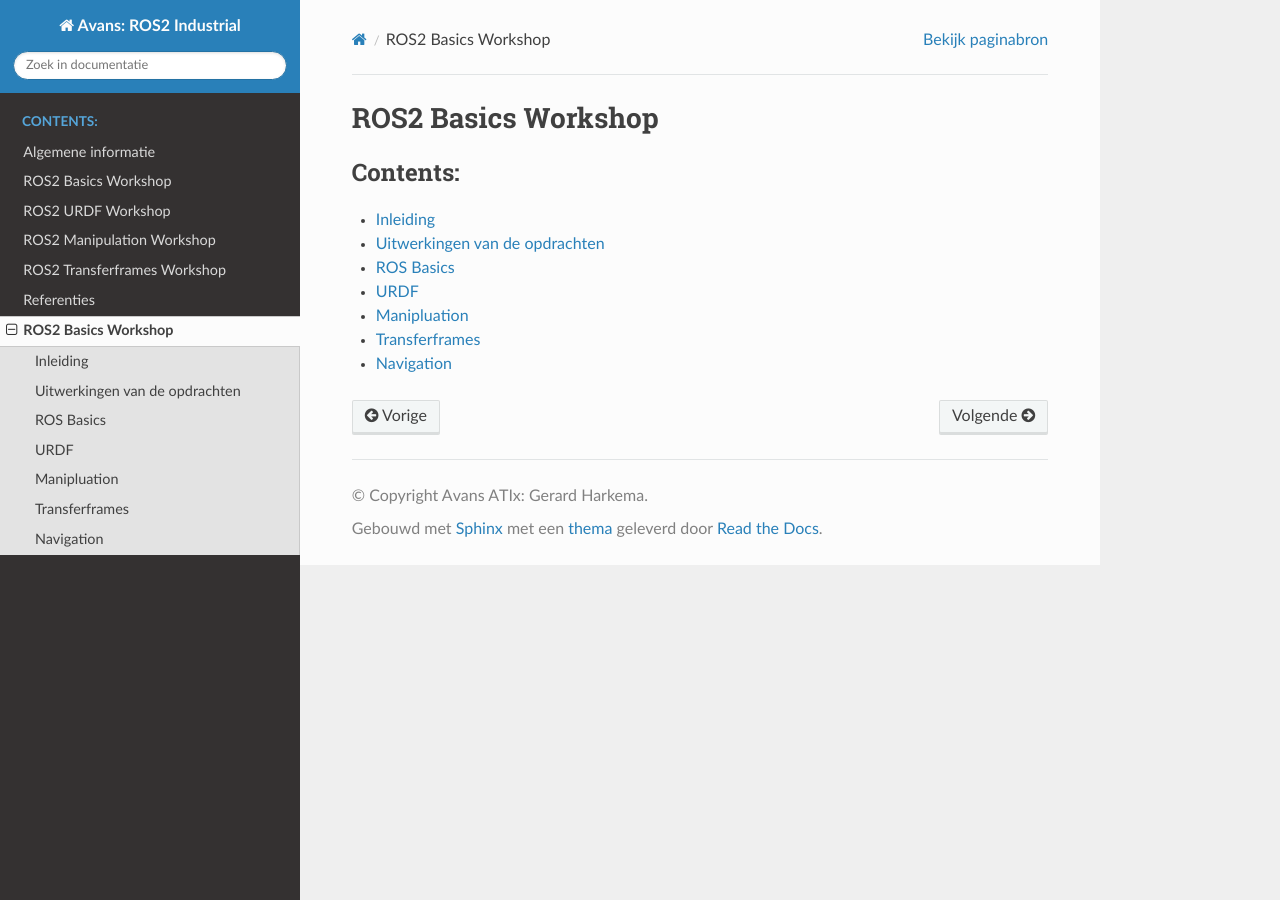
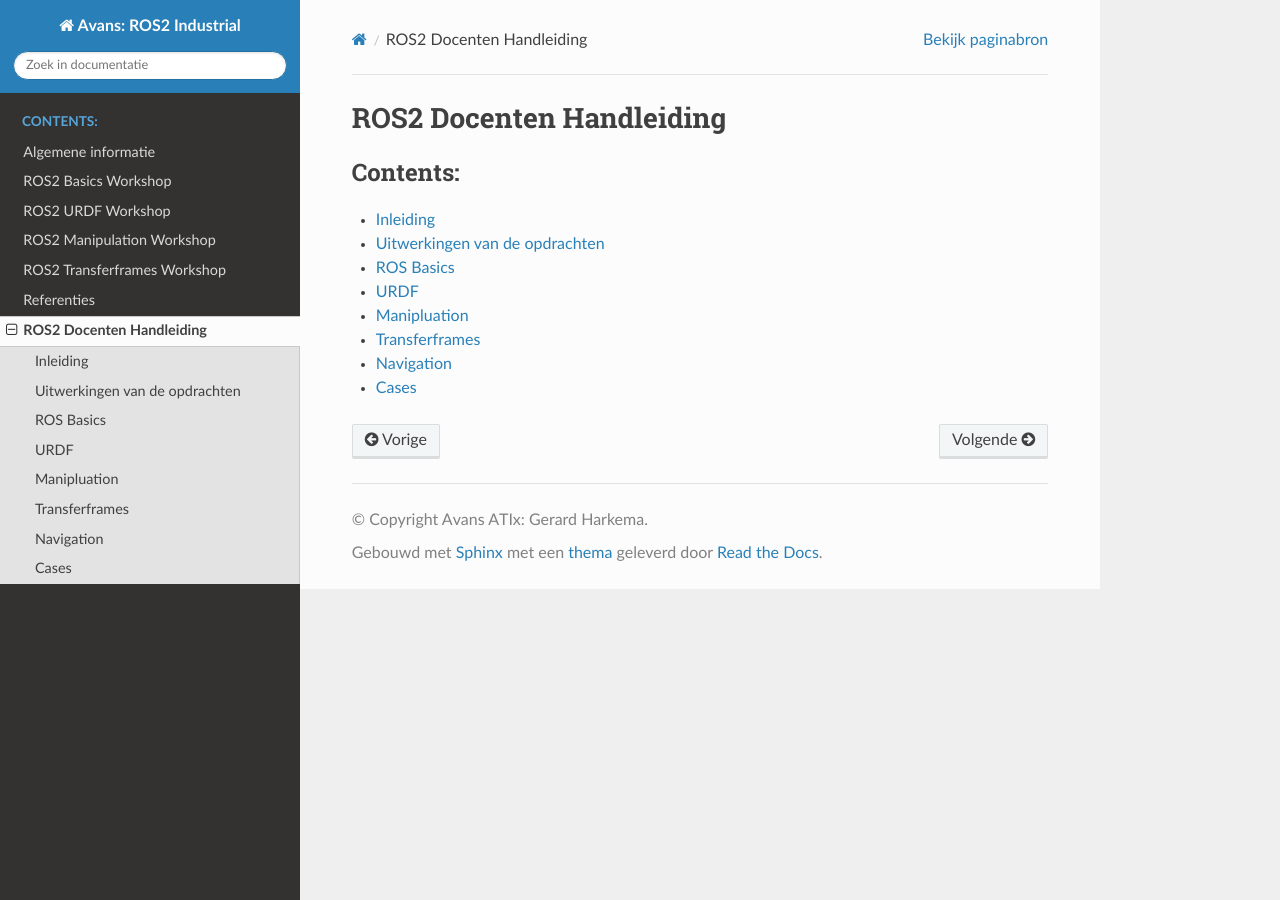
Before and after one commit to AvansMechatronica/ROS2_industrial_workshop, a Sphinx documentation site: the page built from documentation/teacher_manual/teacher_manual.rst, in a window 1280 px wide. Built offline with Sphinx 7.4.7 and the Read the Docs theme 3.1.0, drawn with Linux system fonts in a browser that asks for light colours.

Commit message:
20260309

```diff
--- a/documentation/teacher_manual/teacher_manual.rst
+++ b/documentation/teacher_manual/teacher_manual.rst
@@ -1,5 +1,5 @@
-ROS2 Basics Workshop
-====================
+ROS2 Docenten Handleiding
+=========================
 
 
 .. toctree::
@@ -13,3 +13,4 @@ ROS2 Basics Workshop
    maniplation.md
    transfeurframes.md
    navigation.md
+   cases.md
```
Also changed, not shown: documentation/teacher_manual/cases.md (added, +11 -0 lines).
